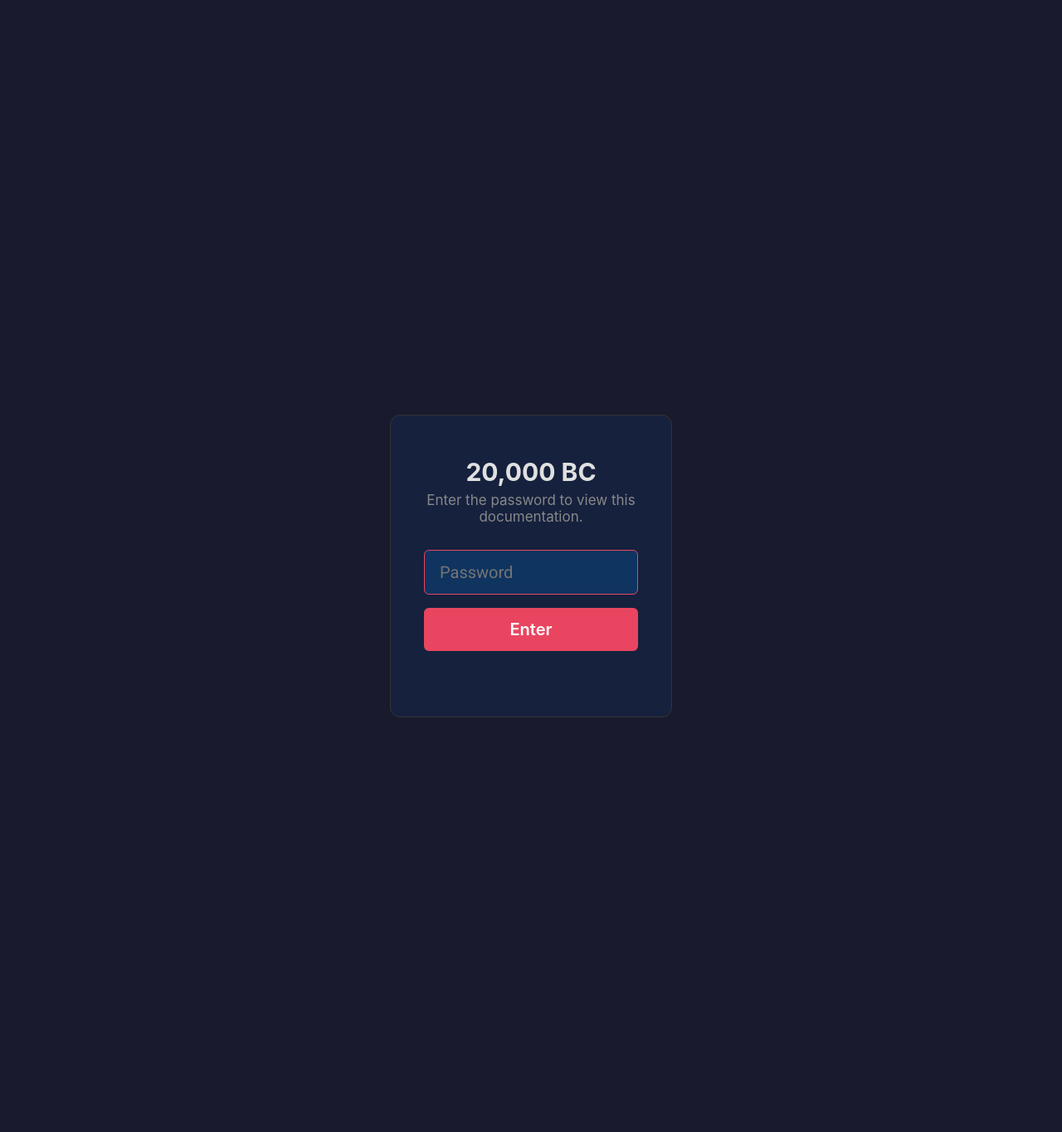
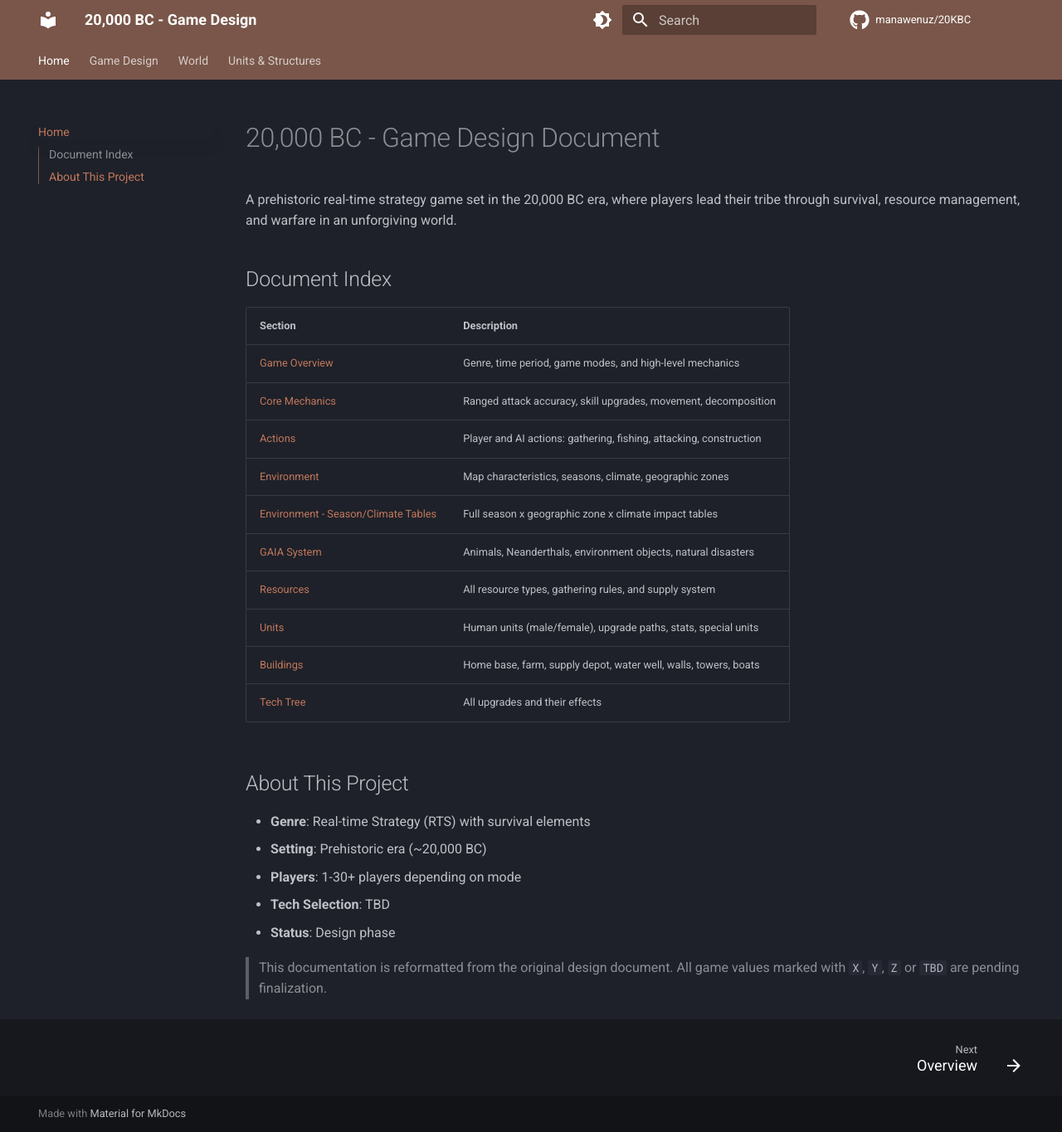
Before and after one commit to manawenuz/20KBC, an MkDocs documentation site: the page built from docs/index.md, in a window 1280 px wide and 1365 px high. Shown: the whole window at 83% size. Built offline with MkDocs 1.6.1 and Material for MkDocs 9.7.7, drawn with Linux system fonts in a browser that asks for light colours; comment, search, counter and statistics services are not loaded.

Commit message:
Move docs to Vercel with server-side password protection
Removed GitHub Pages workflow. Site is now deployed to Vercel
with Edge Middleware that requires password before serving any content.
Password: 20kbc2026 (server-side, cookie-based, 24h session).

Co-Authored-By: Claude Opus 4.6 (1M context) <noreply@anthropic.com>

```diff
--- a/docs/assets/css/auth.css
+++ /dev/null
@@ -1,49 +0,0 @@
-/* Hide everything until JS adds .authenticated to <html> */
-html:not(.authenticated) .md-header,
-html:not(.authenticated) .md-main,
-html:not(.authenticated) .md-footer,
-html:not(.authenticated) .md-sidebar,
-html:not(.authenticated) .md-tabs,
-html:not(.authenticated) .md-search {
-  visibility: hidden !important;
-  height: 0 !important;
-  overflow: hidden !important;
-  position: absolute !important;
-}
-
-#auth-gate {
-  display: flex;
-  align-items: center;
-  justify-content: center;
-  position: fixed;
-  inset: 0;
-  z-index: 99999;
-  background: #1a1a2e;
-  font-family: -apple-system, BlinkMacSystemFont, "Segoe UI", Roboto, sans-serif;
-}
-html.authenticated #auth-gate { display: none !important; }
-
-#auth-gate .box {
-  text-align: center;
-  padding: 2.5rem 2rem;
-  border: 1px solid #333;
-  border-radius: 12px;
-  background: #16213e;
-  width: 340px;
-  max-width: 90vw;
-}
-#auth-gate h2 { color: #e0e0e0; margin: 0 0 .3rem; font-size: 1.5rem; }
-#auth-gate p { color: #888; margin: 0 0 1.5rem; font-size: .85rem; }
-#auth-gate input {
-  width: 100%; padding: .7rem .9rem; border: 1px solid #444;
-  border-radius: 6px; background: #0f3460; color: #e0e0e0;
-  font-size: 1rem; box-sizing: border-box; margin-bottom: .8rem;
-}
-#auth-gate input:focus { outline: none; border-color: #e94560; }
-#auth-gate button {
-  width: 100%; padding: .7rem; border: none; border-radius: 6px;
-  background: #e94560; color: #fff; font-size: 1rem;
-  font-weight: 600; cursor: pointer;
-}
-#auth-gate button:hover { background: #c73e54; }
-#auth-gate .err { color: #e94560; margin-top: .6rem; font-size: .8rem; min-height: 1.1em; }
--- a/docs/assets/js/auth.js
+++ /dev/null
@@ -1,51 +0,0 @@
-// Password: 20kbc2026
-// To change: echo -n "newpassword" | shasum -a 256, then replace HASH below.
-(function () {
-  var HASH = "235773a3b1d2087c7296c69e9847482e728ae4215beff65511d90339f077f64e";
-  var KEY = "20kbc_auth";
-
-  function sha256(str) {
-    return crypto.subtle.digest("SHA-256", new TextEncoder().encode(str)).then(function (buf) {
-      return Array.from(new Uint8Array(buf)).map(function (b) { return b.toString(16).padStart(2, "0"); }).join("");
-    });
-  }
-
-  function unlock() {
-    sessionStorage.setItem(KEY, "1");
-    document.documentElement.classList.add("authenticated");
-    var g = document.getElementById("auth-gate");
-    if (g) g.remove();
-  }
-
-  // Already authed this session
-  if (sessionStorage.getItem(KEY) === "1") { unlock(); return; }
-
-  // Build gate UI
-  var gate = document.createElement("div");
-  gate.id = "auth-gate";
-  gate.innerHTML =
-    '<div class="box">' +
-    '<h2>20,000 BC</h2>' +
-    '<p>Enter the password to view this documentation.</p>' +
-    '<input type="password" id="auth-pw" placeholder="Password" autofocus />' +
-    '<button id="auth-btn">Enter</button>' +
-    '<div class="err" id="auth-err"></div>' +
-    '</div>';
-  document.body.insertBefore(gate, document.body.firstChild);
-
-  document.getElementById("auth-btn").addEventListener("click", function () {
-    var pw = document.getElementById("auth-pw").value;
-    sha256(pw).then(function (h) {
-      if (h === HASH) { unlock(); }
-      else {
-        document.getElementById("auth-err").textContent = "Incorrect password.";
-        document.getElementById("auth-pw").value = "";
-        document.getElementById("auth-pw").focus();
-      }
-    });
-  });
-
-  document.getElementById("auth-pw").addEventListener("keydown", function (e) {
-    if (e.key === "Enter") document.getElementById("auth-btn").click();
-  });
-})();
--- a/mkdocs.yml
+++ b/mkdocs.yml
@@ -1,6 +1,6 @@
 site_name: "20,000 BC - Game Design"
 site_description: "A prehistoric real-time strategy game set in the 20,000 BC era"
-site_url: "https://manawenuz.github.io/20KBC/"
+site_url: ""
 
 theme:
   name: material
@@ -59,10 +59,4 @@ markdown_extensions:
   - attr_list
   - md_in_html
 
-extra_css:
-  - assets/css/auth.css
-
-extra_javascript:
-  - assets/js/auth.js
-
 docs_dir: docs
```
Also changed, not shown: vercel.json (added), 2 other files.
